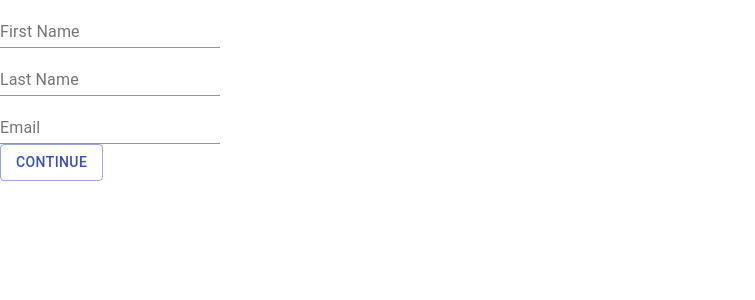
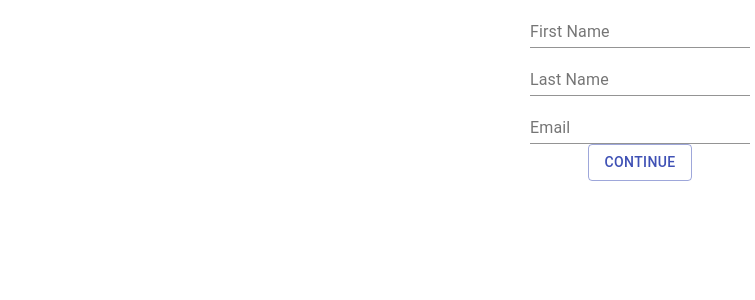
Before and after one commit to cboydstun/fourth-multi-step-form, a React (Create React App) app: page / in a window 1280 px wide. Shown: the top 300 px of the page, without its empty margins (0-755 px from the left). Built offline with nearby package versions, Linux system fonts and the light colour scheme.

Commit message:
app styling centered

```diff
--- a/src/App.css
+++ b/src/App.css
@@ -42,3 +42,8 @@ code:before,
 code:after {
   content: '\`';
 }
+
+.App {
+  text-align: center;
+  align-content: center;
+}
```
